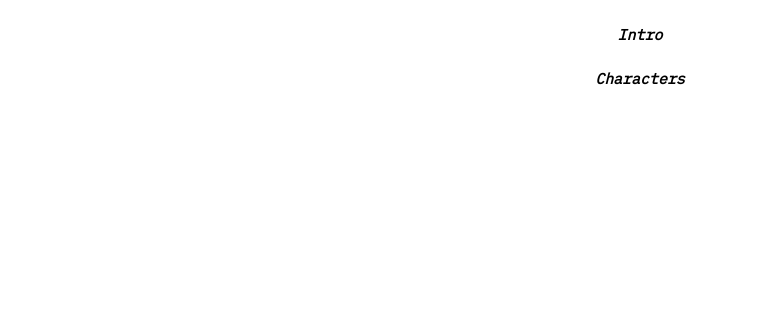
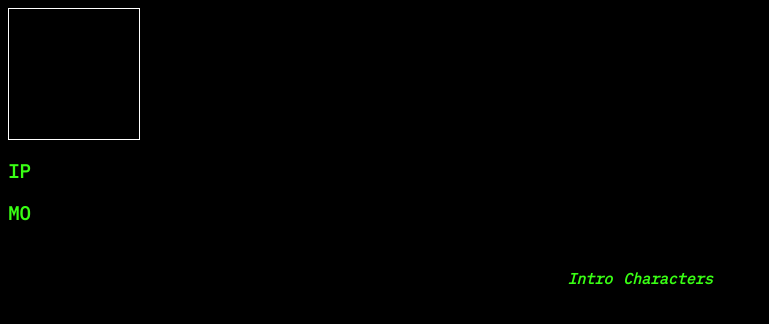
Before and after one commit to ckravig/Type-Specimen, a plain HTML site: page index.html in a window 1280 px wide. Shown: the whole page, without its empty margins (0-769 px from the left). Drawn offline with Linux system fonts and the light colour scheme.

Commit message:
Begin Logo Design

```diff
--- a/css/styles.css
+++ b/css/styles.css
@@ -1,5 +1,14 @@
+/* --------------- */
+/* Color Variables */
+/* --------------- */
+:root {
+    --myGreen: #39FF14;
+  }
+
+
 html {
     box-sizing:border-box;
+    background-color: black;
 }
 
 body {
@@ -14,8 +23,23 @@ img {
     max-width: 100%;
 }
 
+.logoText {
+    color: var(--myGreen);
+    text-align: ;
+}
+
 .navbar {
     font-style: italic;
     font-size: large;
     text-align: center;
+    color: var(--myGreen);
 }
+
+.Intro {
+    display: inline-block;
+
+}
+
+.Characters {
+    display: inline-block;
+}
--- a/index.html
+++ b/index.html
@@ -16,6 +16,27 @@
 
 <body>
 
+    <div class="logo">
+        <div class="box">
+            <div style="width:132px;height:132px;border:1px solid rgb(255, 255, 255); display: inline-block;">This is a box!</div>
+        </div>
+
+        <div class="logoText">
+            <div class="topLogoText">
+                <h3>
+                    IP
+                </h3>
+            </div>
+
+            <div class="botLogoText">
+                <h3>
+                    MO
+                </h3>
+            </div>
+        </div>
+
+    </div>
+
     <div class="navbar">
         <div class="Intro">
             <h5>
```
